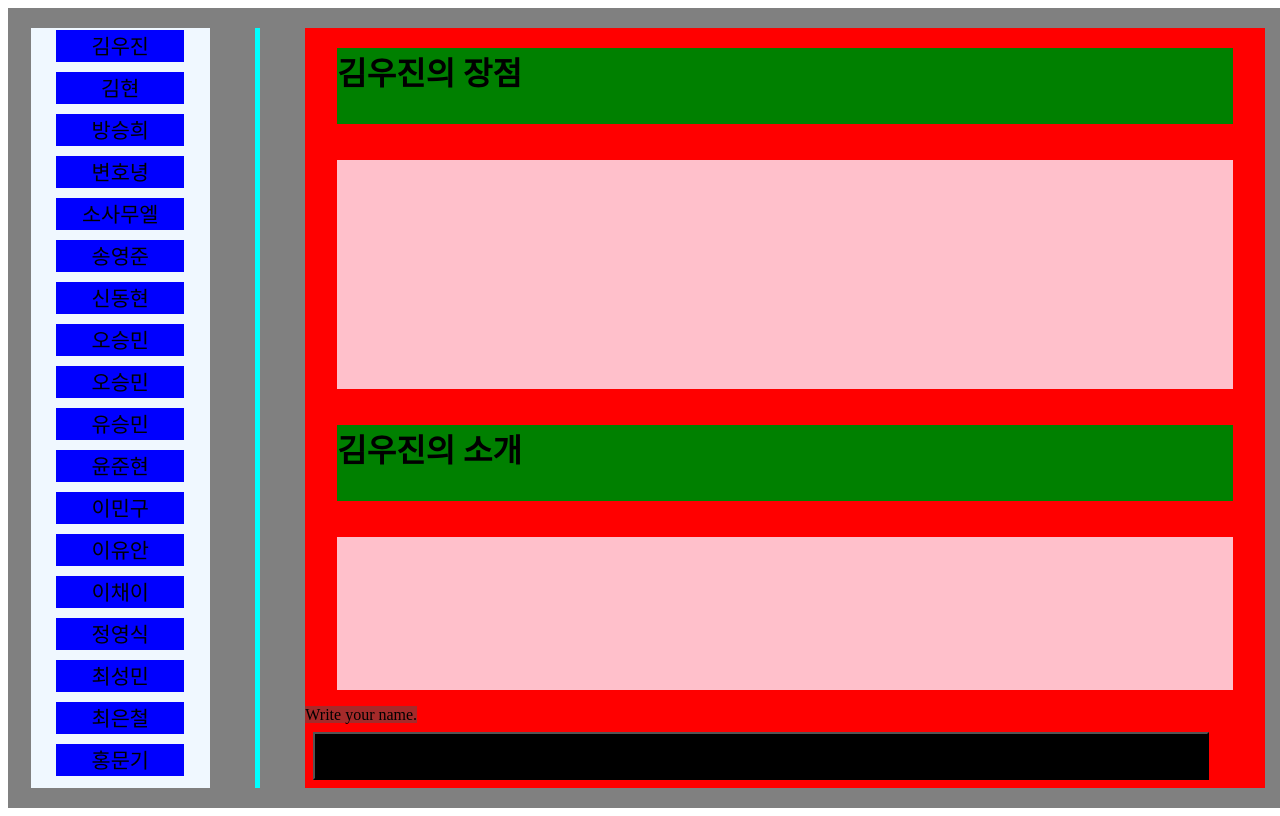
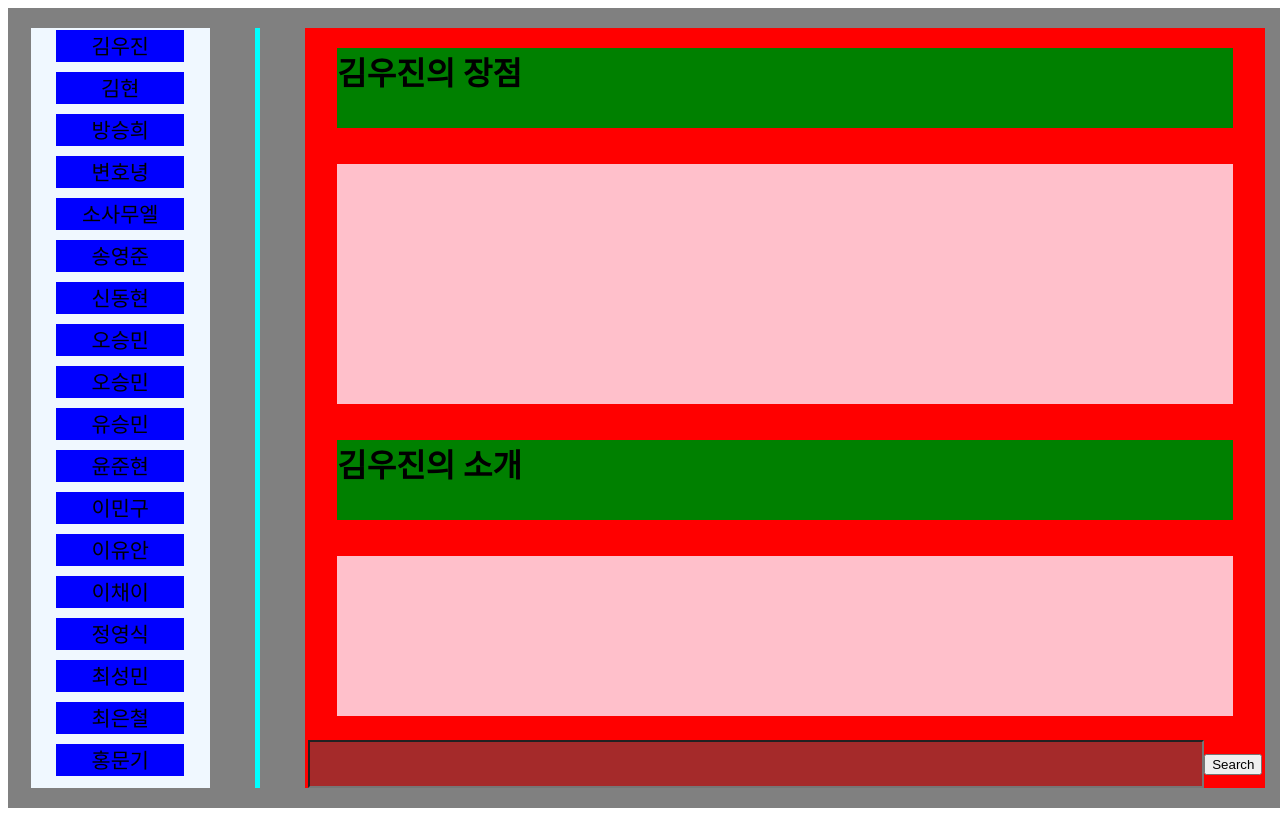
Before and after one commit to JungYoungSick/Framework_react1, a React (Create React App) app in the folder my-react-app/: page / in a window 1280 px wide. Built offline with nearby package versions, Linux system fonts and the light colour scheme.

Commit message:
테스트1, 문제: 검색창과 버튼은 생겼으나 조회불가, search버튼 클릭 시 알루트 창으로 이동

```diff
--- a/my-react-app/src/components/Info/Search.jsx
+++ b/my-react-app/src/components/Info/Search.jsx
@@ -1,16 +1,23 @@
-import React from "react";
+import React, { useState } from "react";
 
-export default function Search({ data }) {
+const Search = ({ onSearch }) => {
+  const [searchedStudent, setSearchedStudent] = useState("");
+
+  const handleSearch = () => {
+    // 검색 로직 추가 (프롬프트 등)
+    const studentName = prompt("Enter student name:");
+    setSearchedStudent(studentName);
+    onSearch(studentName); // 검색된 학생의 이름을 부모 컴포넌트에 전달
+  };
+
   return (
     <div>
-      <from>
-        <imput type="text" ID="search">
-          Write your name.
-        </imput>
-        <button type="submit" ID="search-But">
-          Show
-        </button>
-      </from>
+      <input type="text" id="search" value={searchedStudent} />
+      <button type="button" onClick={handleSearch}>
+        Search
+      </button>
     </div>
   );
-}
+};
+
+export default Search;
```
